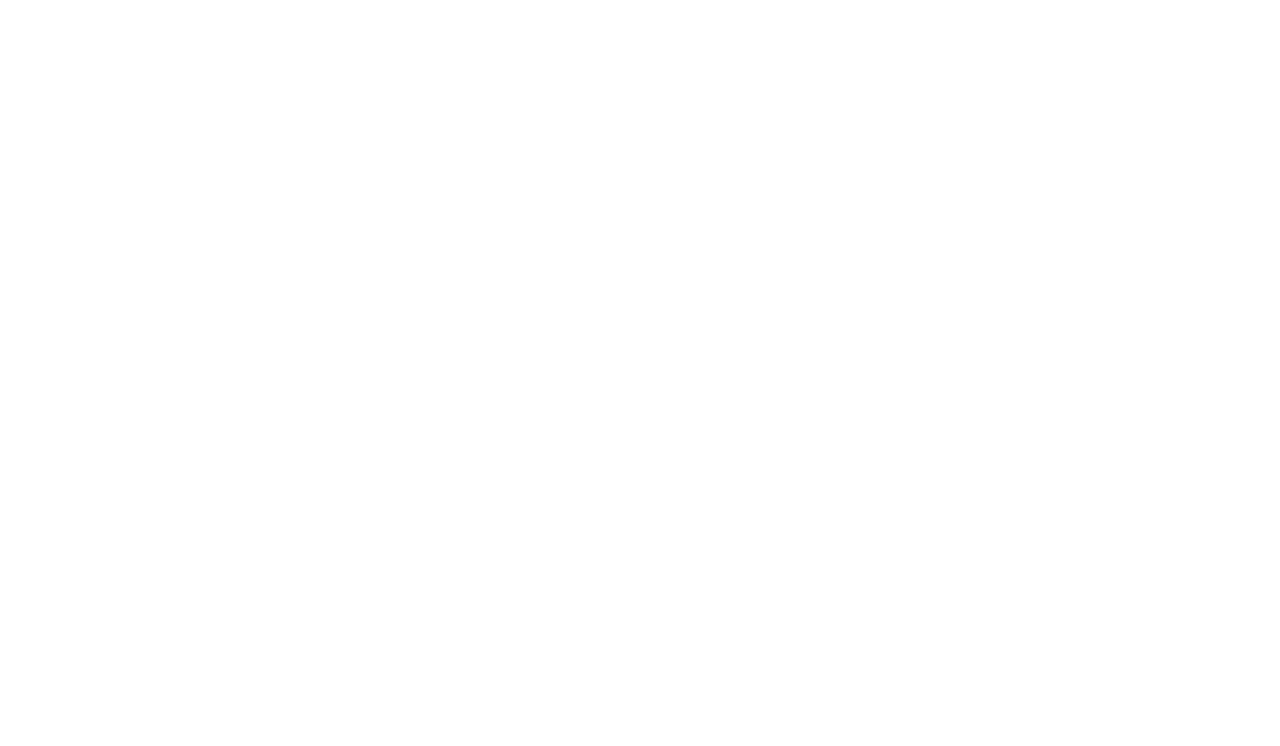
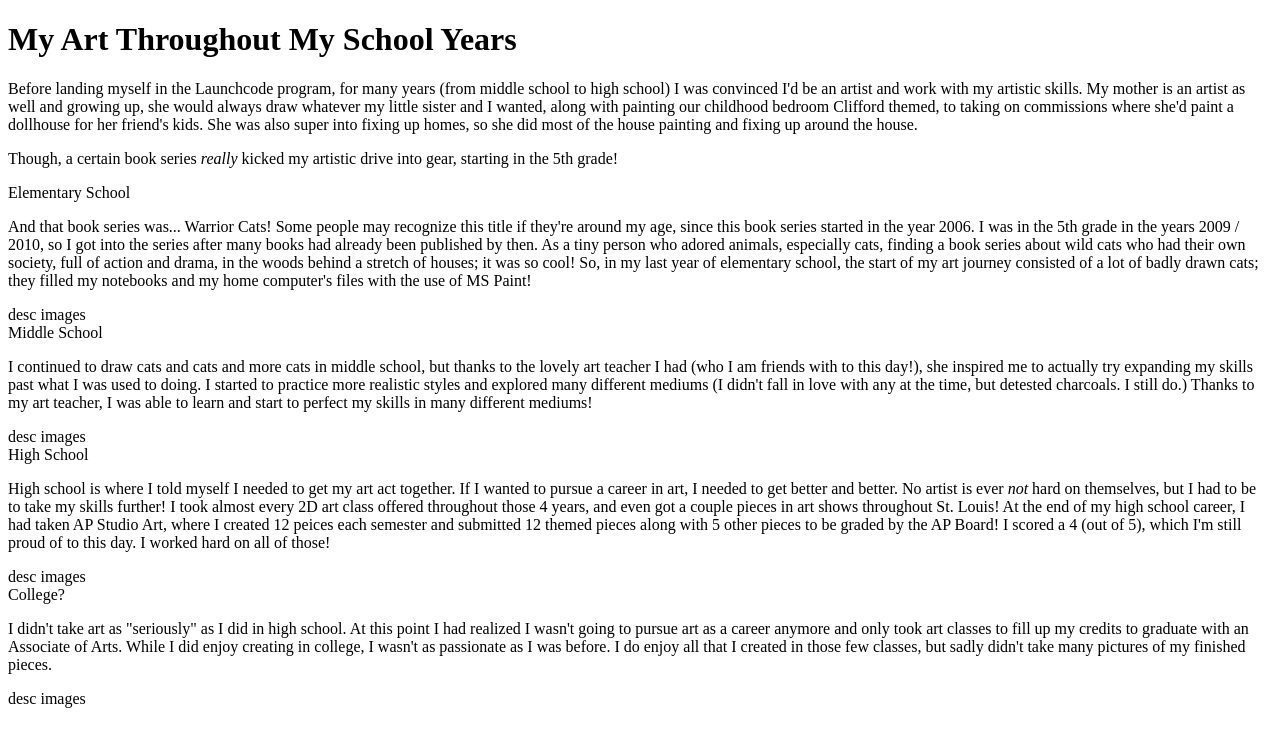
Before and after one commit to juanitaNJ/assignment-4-html-me-something-juanitaNJ, a website: page index.html in a window 1280 px wide. Drawn offline with Linux system fonts and the light colour scheme.

Commit message:
Wrote paragraphs

```diff
--- a/index.html
+++ b/index.html
@@ -1,8 +1,45 @@
 <!DOCTYPE html>
 <html>
    <head>
+      <title>Juanita Johnston's Artwork</title>
    </head>
    <body>
-      <!-- Write your HTML in this file! -->
+      <h1>My Art Throughout My School Years</h1>
+      <p>Before landing myself in the Launchcode program, for many years (from middle school to high school) I was convinced I'd be an artist and work with my artistic skills.
+         My mother is an artist as well and growing up, she would always draw whatever my little sister and I wanted, along with painting our childhood bedroom Clifford themed, to taking on commissions where she'd paint a dollhouse for her friend's kids. She was also super into fixing up homes, so she did most of the house painting and fixing up around the house.</p>
+      <p>Though, a certain book series <i>really</i> kicked my artistic drive into gear, starting in the 5th grade!</p>
+
+      <header>Elementary School</header>
+      <p>And that book series was... Warrior Cats! Some people may recognize this title if they're around my age, since this book series started in the year 2006.
+         I was in the 5th grade in the years 2009 / 2010, so I got into the series after many books had already been published by then.
+         As a tiny person who adored animals, especially cats, finding a book series about wild cats who had their own society, full of action and drama, in the woods behind a stretch of houses; it was so cool!
+         So, in my last year of elementary school, the start of my art journey consisted of a lot of badly drawn cats; they filled my notebooks and my home computer's files with the use of MS Paint!
+      </p>
+      <!--INSERT IMAGES-->
+      <footer>desc images</footer>
+
+      <header>Middle School</header>
+      <p>I continued to draw cats and cats and more cats in middle school, but thanks to the lovely art teacher I had (who I am friends with to this day!), she inspired me to actually try expanding my skills past what I was used to doing.
+         I started to practice more realistic styles and explored many different mediums (I didn't fall in love with any at the time, but detested charcoals. I still do.)
+         Thanks to my art teacher, I was able to learn and start to perfect my skills in many different mediums!
+      </p>
+      <!--INSERT IMAGES-->
+      <footer>desc images</footer>
+
+      <header>High School</header>
+      <p>High school is where I told myself I needed to get my art act together. If I wanted to pursue a career in art, I needed to get better and better. No artist is ever <i>not</i> hard on themselves, but I had to be to take my skills further!
+         I took almost every 2D art class offered throughout those 4 years, and even got a couple pieces in art shows throughout St. Louis!
+         At the end of my high school career, I had taken AP Studio Art, where I created 12 peices each semester and submitted 12 themed pieces along with 5 other pieces to be graded by the AP Board!
+         I scored a 4 (out of 5), which I'm still proud of to this day. I worked hard on all of those!
+      </p>
+      <!--INSERT IMAGES-->
+      <footer>desc images</footer>
+
+      <header>College?</header>
+      <p>I didn't take art as "seriously" as I did in high school. At this point I had realized I wasn't going to pursue art as a career anymore and only took art classes to fill up my credits to graduate with an Associate of Arts.
+         While I did enjoy creating in college, I wasn't as passionate as I was before. I do enjoy all that I created in those few classes, but sadly didn't take many pictures of my finished pieces.
+      </p>
+      <!--INSERT IMAGES-->
+      <footer>desc images</footer>
    </body>
 </html>
```
Also changed, not shown: 1 other file.
